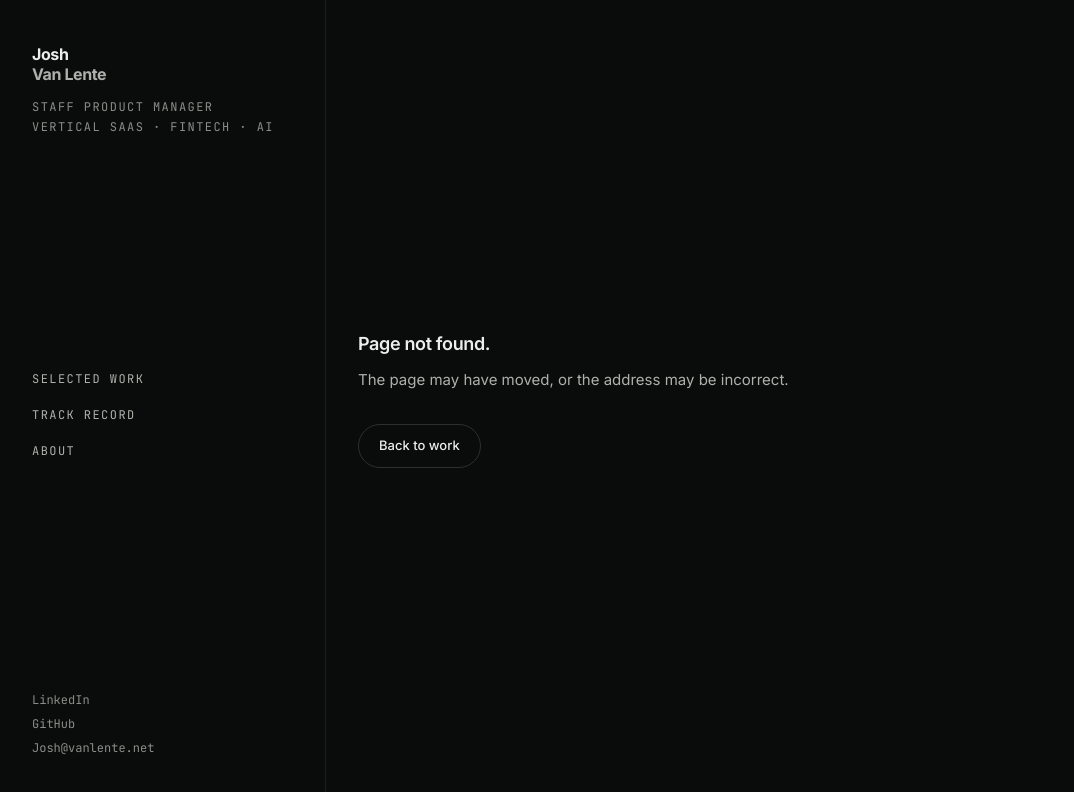
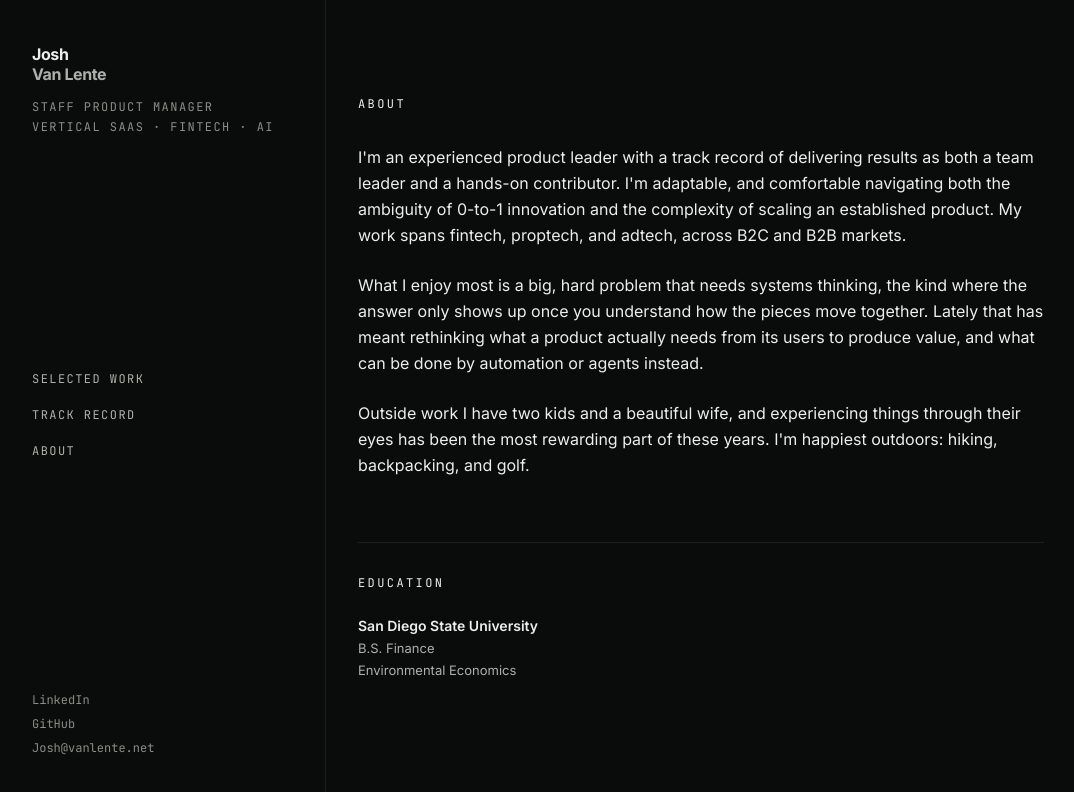
Before and after one commit to JVL1/JoshVanlente-portfolio, a Next.js app: page /about in a window 1280 px wide. Before the commit this address had no page. Shown: the top 792 px of the page, without its empty margins (4-1078 px from the left). Built offline with nearby package versions, Linux system fonts and the light colour scheme; a web font is replaced by a local one.

Commit message:
feat: add the about page

```diff
--- /dev/null
+++ b/src/app/about/page.tsx
@@ -0,0 +1,33 @@
+import { about } from "@/data/about";
+
+export default function AboutPage() {
+  return (
+    <div className="mx-auto w-full max-w-[75rem] px-4 py-16 sm:px-8 sm:py-24">
+      <div className="max-w-[68ch] text-text">
+        <h1 className="font-mono text-xs uppercase tracking-[0.2em]">About</h1>
+
+        <div className="mt-8 space-y-6 text-lg leading-relaxed">
+          {about.narrative.map((paragraph) => (
+            <p key={paragraph}>{paragraph}</p>
+          ))}
+        </div>
+
+        <section
+          data-testid="education"
+          className="mt-16 border-t border-border pt-8"
+        >
+          <h2 className="font-mono text-xs uppercase tracking-[0.2em]">
+            Education
+          </h2>
+          <div className="mt-6 space-y-1">
+            <p className="text-base font-semibold">
+              {about.education.institution}
+            </p>
+            <p className="text-sm text-text-muted">{about.education.degree}</p>
+            <p className="text-sm text-text-muted">{about.education.minor}</p>
+          </div>
+        </section>
+      </div>
+    </div>
+  );
+}
--- /dev/null
+++ b/src/data/about.ts
@@ -0,0 +1,28 @@
+import { z } from "zod";
+
+const educationSchema = z.strictObject({
+  institution: z.string().min(1),
+  degree: z.string().min(1),
+  minor: z.string().min(1),
+});
+
+const aboutSchema = z.strictObject({
+  narrative: z.array(z.string().min(1)).min(1),
+  education: educationSchema,
+});
+
+export type Education = z.infer<typeof educationSchema>;
+export type About = z.infer<typeof aboutSchema>;
+
+export const about: About = aboutSchema.parse({
+  narrative: [
+    "I'm an experienced product leader with a track record of delivering results as both a team leader and a hands-on contributor. I'm adaptable, and comfortable navigating both the ambiguity of 0-to-1 innovation and the complexity of scaling an established product. My work spans fintech, proptech, and adtech, across B2C and B2B markets.",
+    "What I enjoy most is a big, hard problem that needs systems thinking, the kind where the answer only shows up once you understand how the pieces move together. Lately that has meant rethinking what a product actually needs from its users to produce value, and what can be done by automation or agents instead.",
+    "Outside work I have two kids and a beautiful wife, and experiencing things through their eyes has been the most rewarding part of these years. I'm happiest outdoors: hiking, backpacking, and golf.",
+  ],
+  education: {
+    institution: "San Diego State University",
+    degree: "B.S. Finance",
+    minor: "Environmental Economics",
+  },
+});
```
Also changed, not shown: 1 other file (tests, documents, lock files or other folders).
